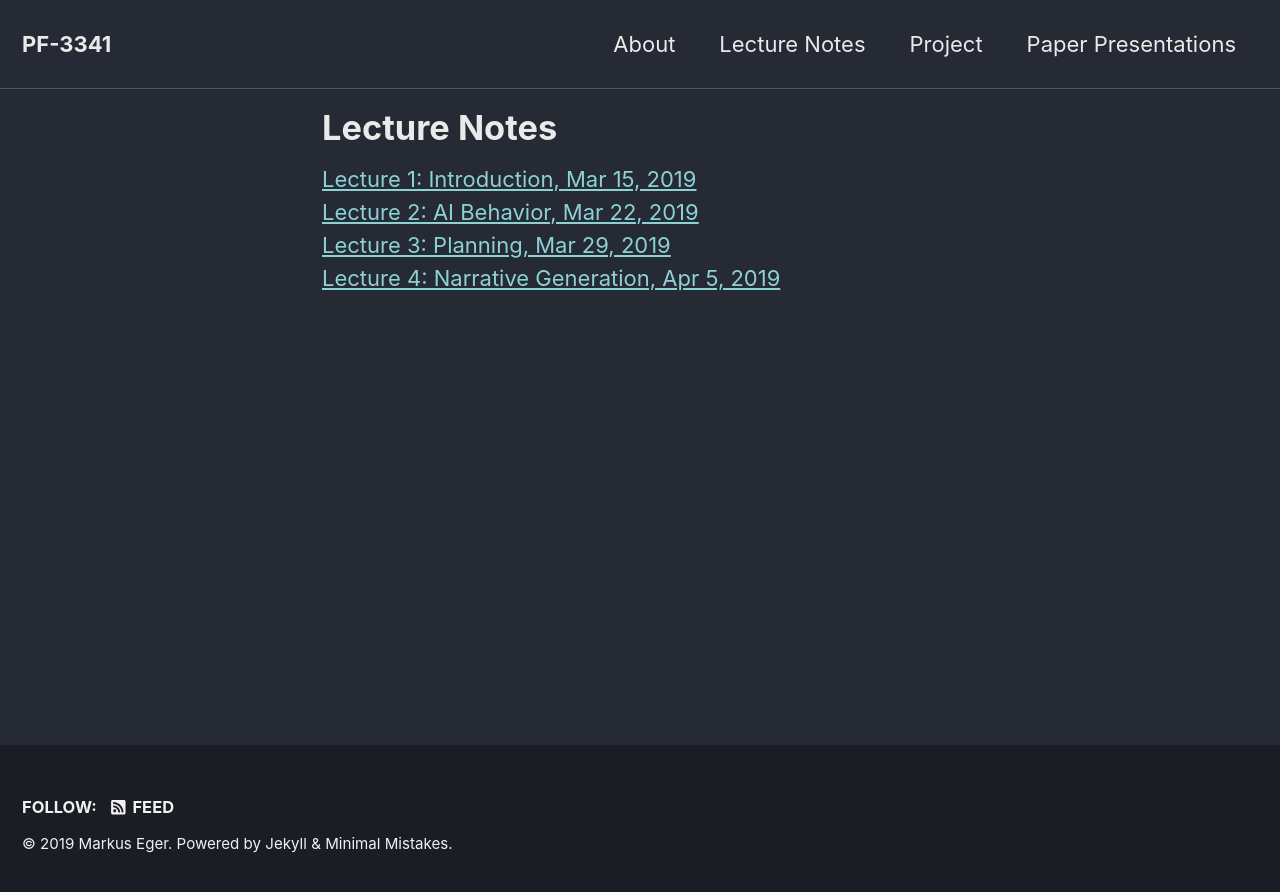
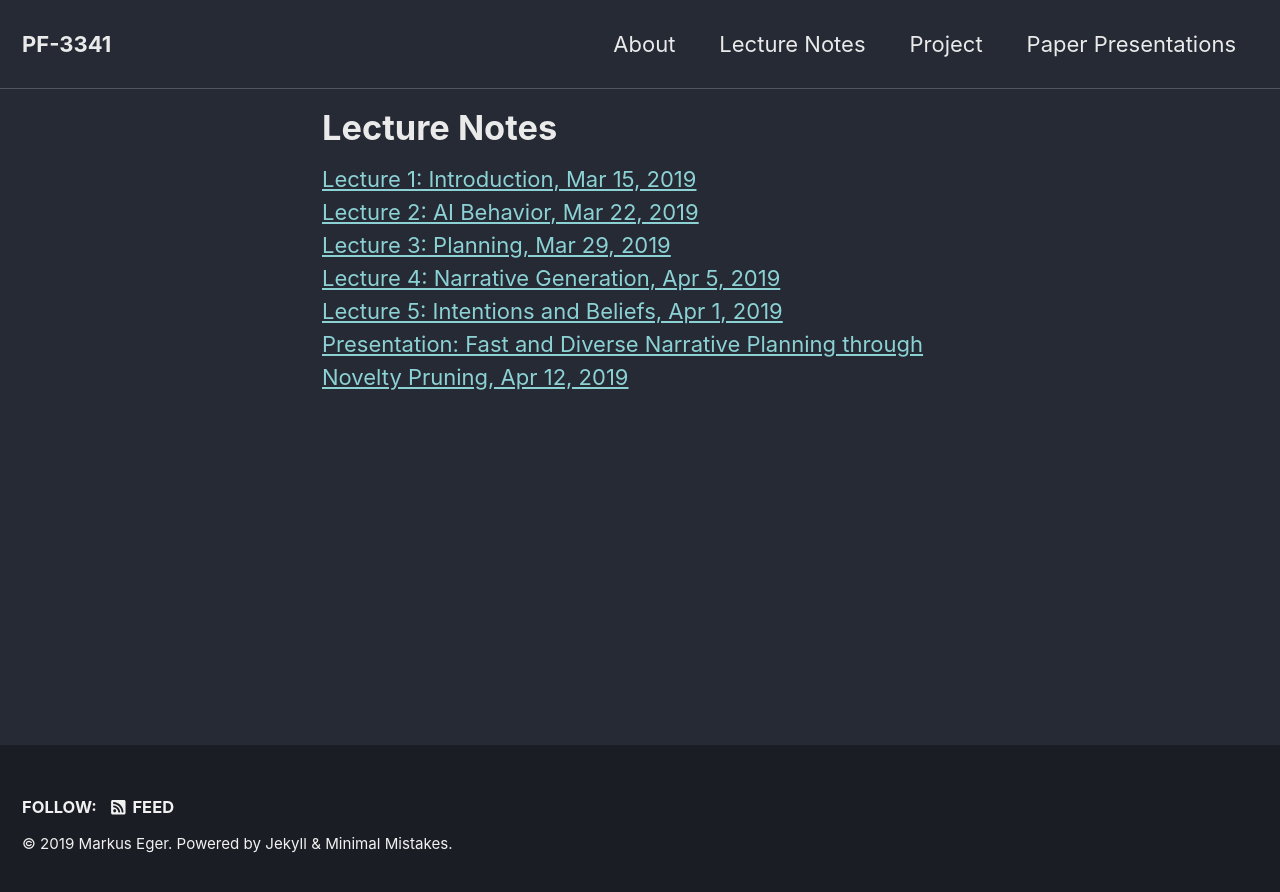
Before and after one commit to yawgmoth/PF-3341, a Jekyll site: the page built from _pages/slides.html, in a window 1280 px wide. Shown: the top 892 px of the page. Built offline with Jekyll 4.4.1, drawn with Linux system fonts in a browser that asks for light colours; cached includes are drawn as plain includes; nearby versions of some CDN libraries.

Commit message:
add lecture notes for lecture 5

```diff
--- a/_pages/lecture5.html
+++ b/_pages/lecture5.html
@@ -1,3 +1,7 @@
+---
+permalink: /slides/lecture5.html
+---
+
 <!DOCTYPE html>
 <html>
   <head>
--- a/_pages/lecture5a.html
+++ b/_pages/lecture5a.html
@@ -1,3 +1,6 @@
+---
+permalink: /slides/lecture5a.html
+---
 <!DOCTYPE html>
 <html>
   <head>
--- a/_pages/slides.html
+++ b/_pages/slides.html
@@ -12,8 +12,9 @@ categories: [frontpage]
 <a href="lecture2.html">Lecture 2: AI Behavior, Mar 22, 2019</a><br/>
 <a href="lecture3.html">Lecture 3: Planning, Mar 29, 2019</a><br/>
 <a href="lecture4.html">Lecture 4: Narrative Generation, Apr 5, 2019</a><br/>
-<!--<a href="lecture5.html">Lecture 5: Development Process, Jan 14, 2019</a><br/>
-<a href="lecture6.html">Lecture 6: Gameplay, Jan 15, 2019</a><br/>
+<a href="lecture5.html">Lecture 5: Intentions and Beliefs, Apr 1, 2019</a><br/>
+<a href="lecture5a.html">Presentation: Fast and Diverse Narrative Planning through Novelty Pruning, Apr 12, 2019</a><br/>
+<!--<a href="lecture6.html">Lecture 6: Gameplay, Jan 15, 2019</a><br/>
 <a href="lecture7.html">Lecture 7: World Building, Jan 16, 2019</a><br/>
 <a href="lecture8.html">Lecture 8: Unity, Jan 17, 2019</a><br/>
 <a href="lecture9.html">Lecture 9: Game Engines, Jan 21, 2019</a><br/>
```
